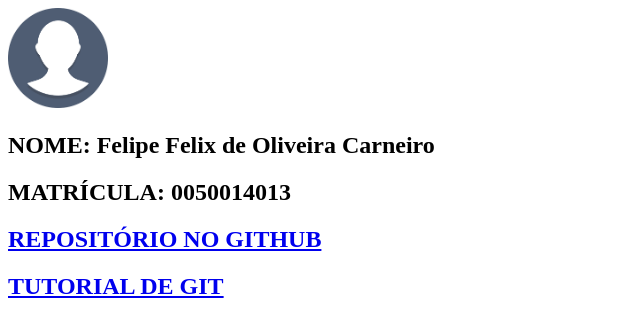
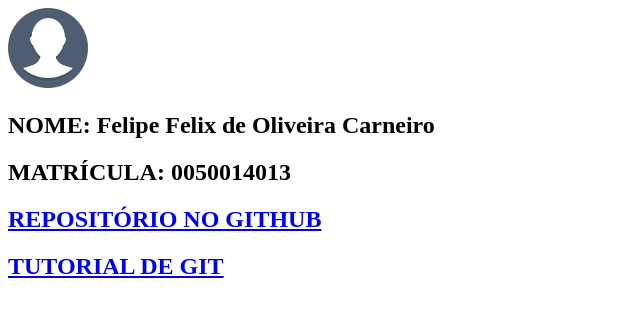
Before and after one commit to felipe-carneiro/cscw-introducao, a plain HTML site: page index.html in a window 1280 px wide. Shown: the whole page, without its empty margins (0-640 px from the left). Drawn offline with Linux system fonts and the light colour scheme.

Commit message:
Testando Atom

```diff
--- a/index.html
+++ b/index.html
@@ -5,7 +5,7 @@
 		<title>CSCW Introdução</title>
 	</head>
 	<body>
-		<img src="icone.png" width="100" height="100"/>
+		<img src="icone.png" width="80" height="80"/>
 		<h2>NOME: Felipe Felix de Oliveira Carneiro</h2>
 		<h2>MATRÍCULA: 0050014013</h2>
 		<h2><a href="https://github.com/felipe-carneiro/cscw-introducao.git">REPOSITÓRIO NO GITHUB</a><h2>
```
